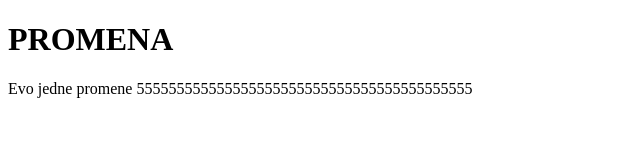
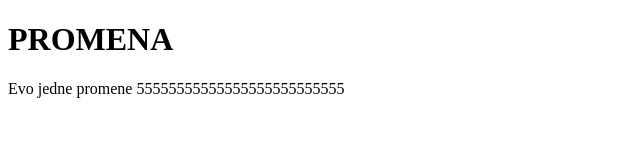
Before and after one commit to dedraganit83/ONREMOTE-OnLocal, a plain HTML site: page index.html in a window 1280 px wide. Shown: the whole page, without its empty margins (0-640 px from the left). Drawn offline with Linux system fonts and the light colour scheme.

Commit message:
sa stageom

```diff
--- a/index.html
+++ b/index.html
@@ -8,6 +8,6 @@
   </head>
   <body>
     <h1>PROMENA</h1>
-    Evo jedne promene 555555555555555555555555555555555555555555
+    Evo jedne promene 55555555555555555555555555
   </body>
 </html>
```
